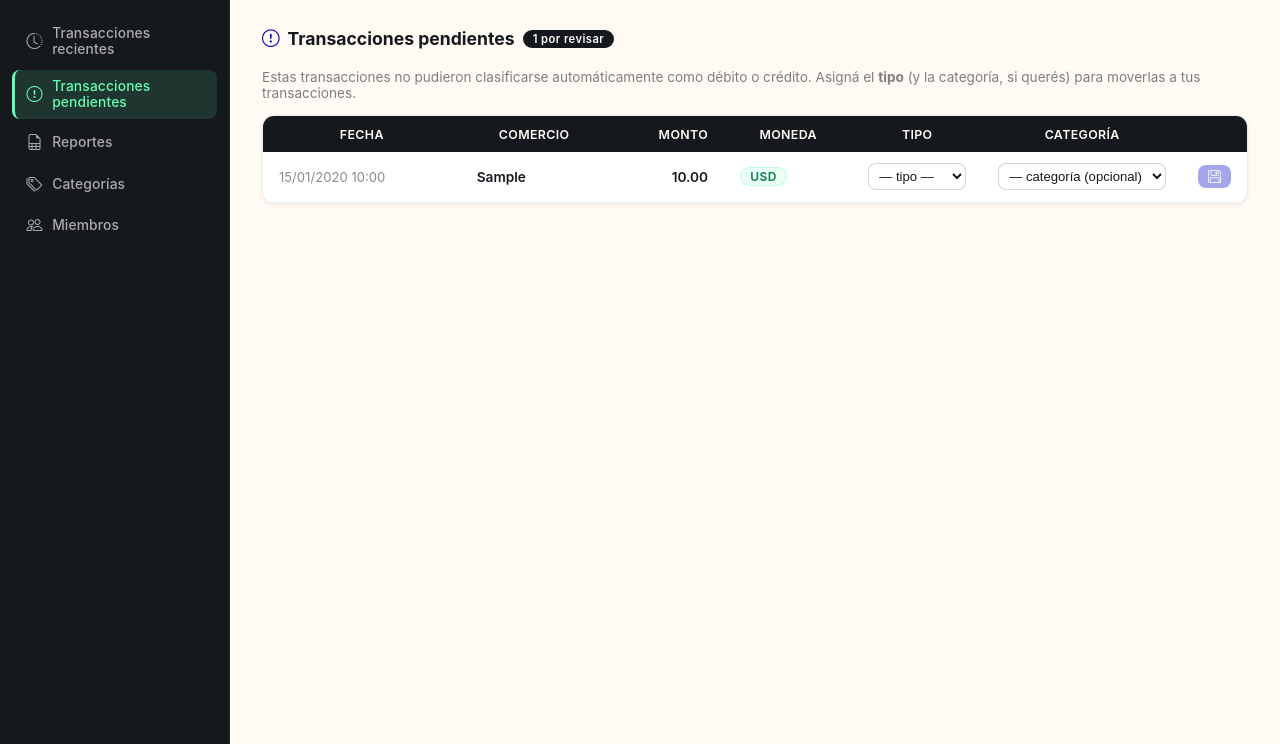
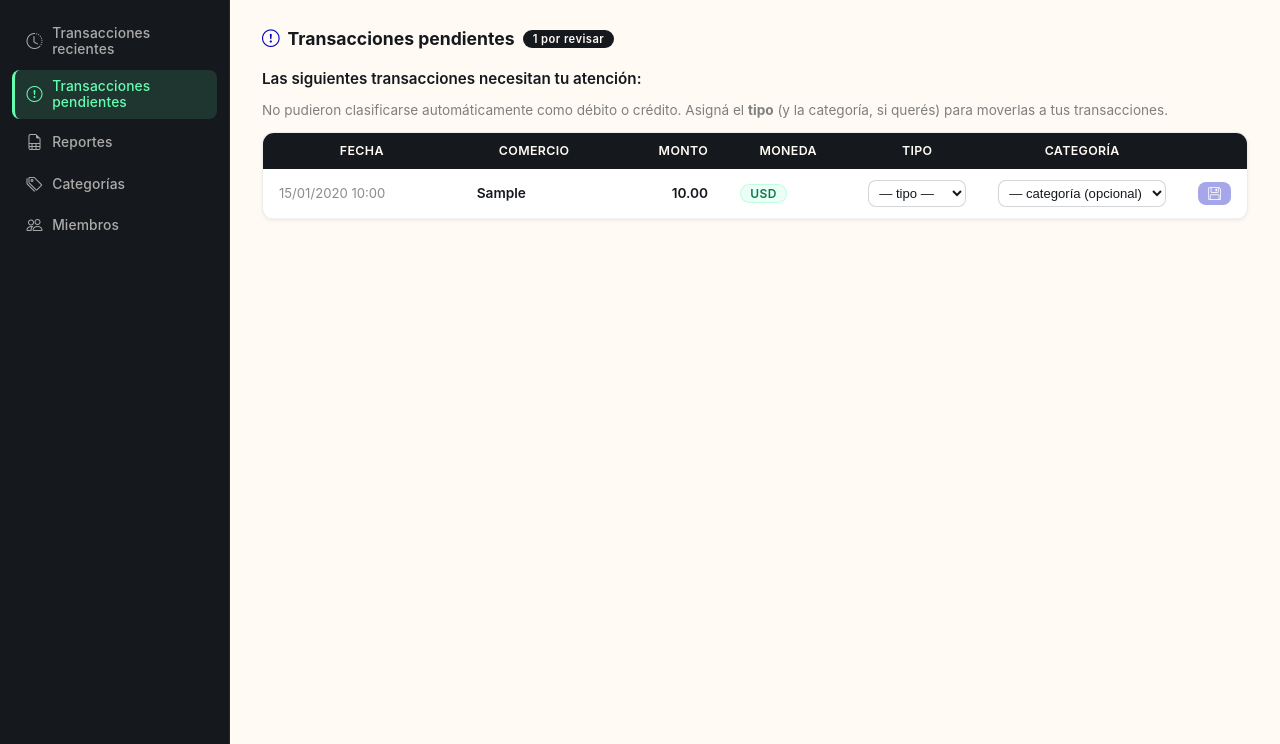
Before and after one commit to fbdylan96-cell/control-gastos, a Flask app: page /empresa/pendientes in a window 1280 px wide. Shown: the part 56-800 px from the top of the page. Run offline with Flask 3, Linux system fonts and the light colour scheme; the visitor is signed in with stand-in values (Sample User, id 1); a database or web service that is not in the repository returns one stand-in record (values such as "Sample title"); data that the repository does not hold is empty; some libraries are stand-ins or nearby versions.

Commit message:
Add attention heading to Transacciones pendientes tab
Co-Authored-By: Claude Opus 4.7 <noreply@anthropic.com>

```diff
--- a/web-app/templates/empresa/pendientes.html
+++ b/web-app/templates/empresa/pendientes.html
@@ -8,10 +8,15 @@
   {% if rows %}<span class="heading-badge">{{ rows|length }} por revisar</span>{% endif %}
 </div>
 
+{% if rows %}
+<p style="font-size:0.95rem; font-weight:600; color:var(--dark); margin-bottom:0.35rem;">
+  Las siguientes transacciones necesitan tu atención:
+</p>
 <p style="font-size:0.85rem; color:rgba(21,25,30,0.55); margin-bottom:0.9rem;">
-  Estas transacciones no pudieron clasificarse automáticamente como débito o crédito.
+  No pudieron clasificarse automáticamente como débito o crédito.
   Asigná el <strong>tipo</strong> (y la categoría, si querés) para moverlas a tus transacciones.
 </p>
+{% endif %}
 
 {% if rows %}
 <div class="ei-card">
```
Also changed, not shown: web-app/templates/persona/pendientes.html (+6 -1 lines).
